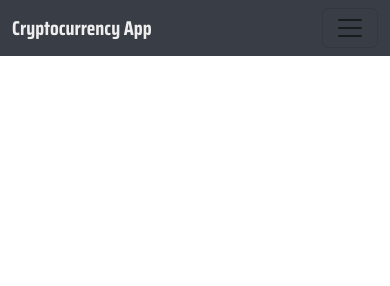
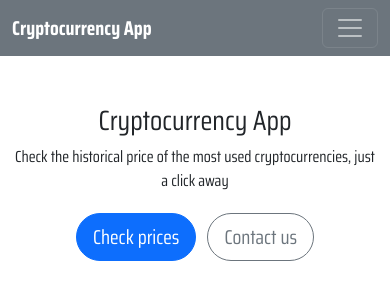
Before and after one commit to darideveloper/cryptocurrency-web-app, a Flask app: page / in a window 390 px wide. Shown: the top 286 px of the page. Before the commit the page ends 56 px from the top, so only its background shows below. Run offline with Flask 2, Linux system fonts and the light colour scheme.

Commit message:
our team

```diff
--- /dev/null
+++ b/static/css/styles.css
@@ -0,0 +1,5 @@
+:root {
+  --bs-body-font-family: "Saira Condensed", sans-serif;
+}
+
+/*# sourceMappingURL=styles.css.map */
--- /dev/null
+++ b/static/css/styles.sass
@@ -0,0 +1,4 @@
+:root
+
+    // Update bootstrap fonts
+    --bs-body-font-family: 'Saira Condensed', sans-serif
--- a/static/styles.css
+++ /dev/null
@@ -1,21 +0,0 @@
-:root {
-  --color-a: 34, 40, 49;
-  --color-b: 57, 62, 70;
-  --color-c: 0, 173, 181;
-  --color-d: 238, 238, 238;
-  --bs-primary-rgb: var(--color-c);
-  --bs-secondary-rgb: var(--color-b);
-  --bs-light-rgb: var(--color-d);
-  --bs-dark-rgb: var(--color-a);
-  --bs-body-bg-rgb: var(--color-c);
-  --bs-body-font-family: "Saira Condensed", sans-serif;
-}
-:root .navbar {
-  --bs-navbar-toggler-focus-width: 0.1rem;
-  --bs-navbar-color: var(--color-d);
-  --bs-navbar-hover-color: rgb(var(--color-c));
-  --bs-navbar-brand-color: var(--color-d);
-  --bs-navbar-brand-hover-color: rgb(var(--color-c));
-}
-
-/*# sourceMappingURL=styles.css.map */
--- a/static/styles.sass
+++ /dev/null
@@ -1,24 +0,0 @@
-:root
-    // Color pallete
-    --color-a: 34, 40, 49
-    --color-b: 57, 62, 70
-    --color-c: 0, 173, 181
-    --color-d: 238, 238, 238
-
-    // Update bootstrab colors
-    --bs-primary-rgb: var(--color-c)
-    --bs-secondary-rgb: var(--color-b)
-    --bs-light-rgb: var(--color-d)
-    --bs-dark-rgb: var(--color-a)
-    --bs-body-bg-rgb: var(--color-c)
-
-    // Update bootstrap fonts
-    --bs-body-font-family: 'Saira Condensed', sans-serif
-
-    // Customize nav
-    .navbar
-        --bs-navbar-toggler-focus-width: 0.1rem
-        --bs-navbar-color: var(--color-d)
-        --bs-navbar-hover-color: rgb(var(--color-c))
-        --bs-navbar-brand-color: var(--color-d)
-        --bs-navbar-brand-hover-color: rgb(var(--color-c))
--- a/templates/base.html
+++ b/templates/base.html
@@ -4,7 +4,7 @@
     <meta charset="UTF-8">
     <meta http-equiv="X-UA-Compatible" content="IE=edge">
     <meta name="viewport" content="width=device-width, initial-scale=1.0">
-    <title>{% block title %}{% endblock %} · Cryptocurrency web app</title>
+    <title>{% block title %}{% endblock %} | Cryptocurrency App</title>
 
     <!-- Google fonts -->
     <link rel="preconnect" href="https://fonts.googleapis.com">
@@ -15,14 +15,14 @@
     <link href="https://cdn.jsdelivr.net/npm/bootstrap@5.2.1/dist/css/bootstrap.min.css" rel="stylesheet" integrity="sha384-iYQeCzEYFbKjA/T2uDLTpkwGzCiq6soy8tYaI1GyVh/UjpbCx/TYkiZhlZB6+fzT" crossorigin="anonymous">
 
     <!-- Custom css atyles from static folder-->
-    <link rel="stylesheet" href="{{ url_for('static', filename='styles.css')  }}">
+    <link rel="stylesheet" href="{{ url_for('static', filename='css/styles.css')  }}">
 </head>
 <body>
     <header>
-      <nav class="navbar navbar-expand-md fw-bold bg-secondary text-light">
+      <nav class="navbar navbar-dark navbar-expand-md fw-bold bg-secondary text-light">
           <div class="container">
             <a class="navbar-brand" href="#">Cryptocurrency App</a>
-            <button class="navbar-toggler" type="button" data-bs-toggle="collapse" data-bs-target="#navbarSupportedContent" aria-controls="navbarSupportedContent" aria-expanded="false" aria-label="Toggle navigation">
+            <button class="navbar-toggler" type="button" data-bs-toggle="collapse" data-bs-target="#navbarColor01" aria-controls="navbarColor01" aria-expanded="false" aria-label="Toggle navigation">
               <span class="navbar-toggler-icon"></span>
             </button>
             <div class="collapse navbar-collapse" id="navbarSupportedContent">
@@ -50,8 +50,9 @@
           </div>
       </nav>
     </header>
-    <main>
-
+    <main class="container">
+      {% block content %}
+      {% endblock %}
     </main>
     <footer>
 
--- a/templates/index.html
+++ b/templates/index.html
@@ -1,2 +1,46 @@
 {% extends "base.html" %}
 {% block title %}Hone{% endblock %}
+
+{% block content %}
+<section id="hero" class="d-flex flex-lg-justify-content-center align-items-center my-5 row">
+    <div class="info col-lg-4 col-md-6 col-sm-12 text-center">
+        <h1>Cryptocurrency App</h1>
+        <p>Check the historical price of the most used cryptocurrencies, just a click away</p>
+        <a href="./search" class="btn btn-primary rounded-pill m-1 btn-lg">Check prices</a>
+        <a href="#contact" class="btn btn-outline-secondary rounded-pill m-1 btn-lg">Contact us</a>
+    </div>
+
+    <img class="col-lg-8 col-md-6 col-sm-12 mt-4" src="{{ url_for('static', filename='imgs/hero.png')  }}"
+        alt="hero image">
+</section>
+<section id="team" class="cards row">
+    <h2 class="text-center mt-5">Our team</h2>
+    <div class="card-wrapper col-md-4 p-lg-5 p-md-3 p-sm-5">
+        <div class="card">
+            <img src="{{ url_for('static', filename='imgs/man1.png')  }}" class="card-img-top" alt="Jonathan Nash photo">
+            <div class="card-body">
+                <h5 class="card-title">Jonathan Nash</h5>
+                <p class="card-text">CEO, Investment Expert</p>
+            </div>
+        </div>
+    </div>
+    <div class="card-wrapper col-md-4 p-lg-5 p-md-3 p-sm-5">
+        <div class="card">
+            <img src="{{ url_for('static', filename='imgs/man2.png')  }}" class="card-img-top" alt="...">
+            <div class="card-body">
+                <h5 class="card-title">Bernadette Johnston</h5>
+                <p class="card-text">Marketing Manager and SEO expert</p>
+            </div>
+        </div>
+    </div>
+    <div class="card-wrapper col-md-4 p-lg-5 p-md-3 p-sm-5">
+        <div class="card">
+            <img src="{{ url_for('static', filename='imgs/women1.png')  }}" class="card-img-top" alt="...">
+            <div class="card-body">
+                <h5 class="card-title">Dominic Knox</h5>
+                <p class="card-text">Developer, passionate about technology</p>
+            </div>
+        </div>
+    </div>
+</section>
+{% endblock %}
```
Also changed, not shown: 2 other files.
